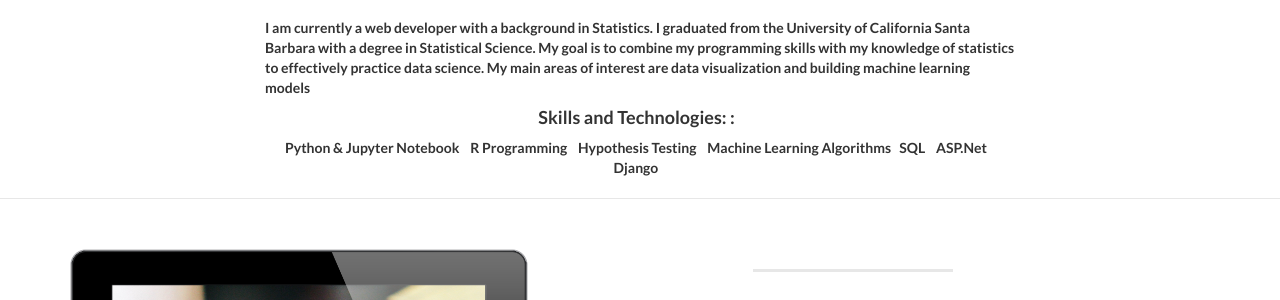
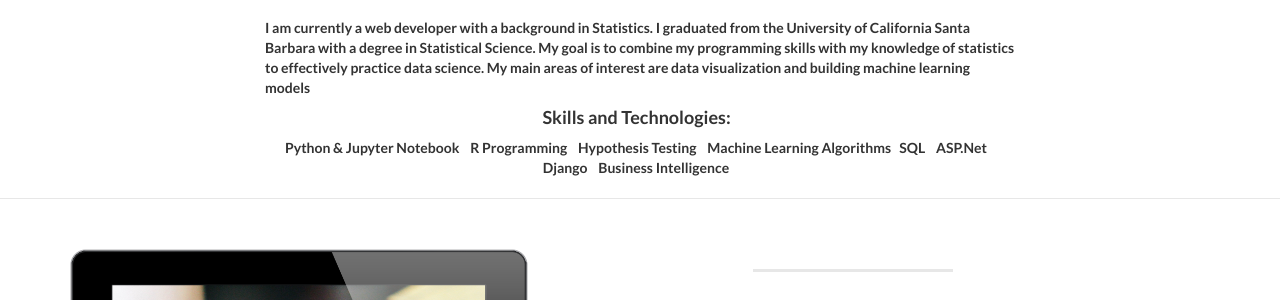
Before and after one commit to robinphetsa/robinphetsa.github.io, a Jekyll site: the page built from index.html, in a window 1280 px wide and 900 px high, scrolled down 728 px. Shown: the part 154-454 px from the top of the window. Built offline with Jekyll 4.4.1, drawn with Linux system fonts in a browser that asks for light colours.

Commit message:
Update about.html

```diff
--- a/_includes/about.html
+++ b/_includes/about.html
@@ -10,7 +10,7 @@
                 machine learning models</p>
                     </p>
                 	<div class="technology">
-				<h4>Skills and Technologies: :&nbsp;&nbsp;</h4>
+				<h4>Skills and Technologies:&nbsp;&nbsp;</h4>
         	 			<span class="br-pink">Python & Jupyter Notebook </span>&nbsp;&nbsp;
 					<span class="br-red">R Programming </span>&nbsp;&nbsp;
 					<span class="br-green">Hypothesis Testing </span>&nbsp;&nbsp;
@@ -18,6 +18,7 @@
 					<span class="br-yellow">SQL </span>&nbsp;&nbsp;
 					<span class="br-orange">ASP.Net </span>&nbsp;&nbsp;
 					<span class="br-orange">Django </span>&nbsp;&nbsp;
+					<span class="br-orange">Business Intelligence </span>&nbsp;&nbsp;
 					</div>
                 <br/>
               </div>
```
